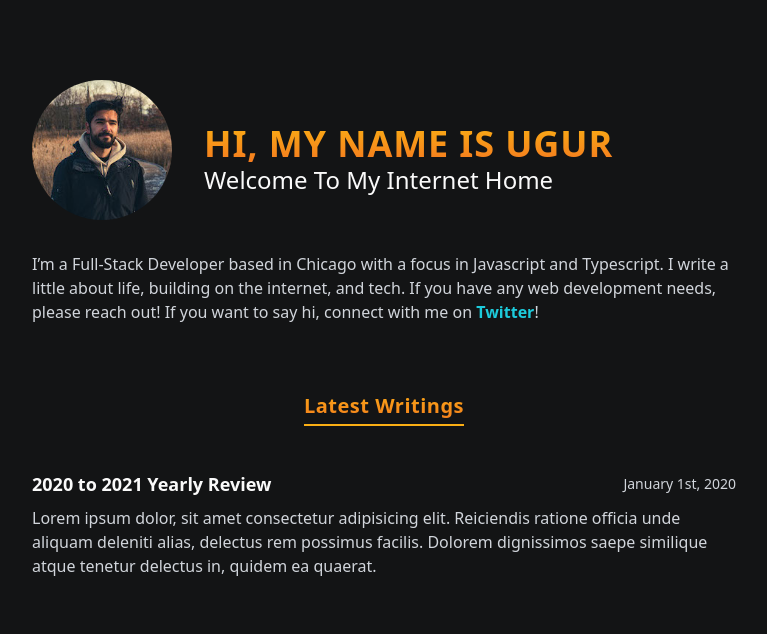
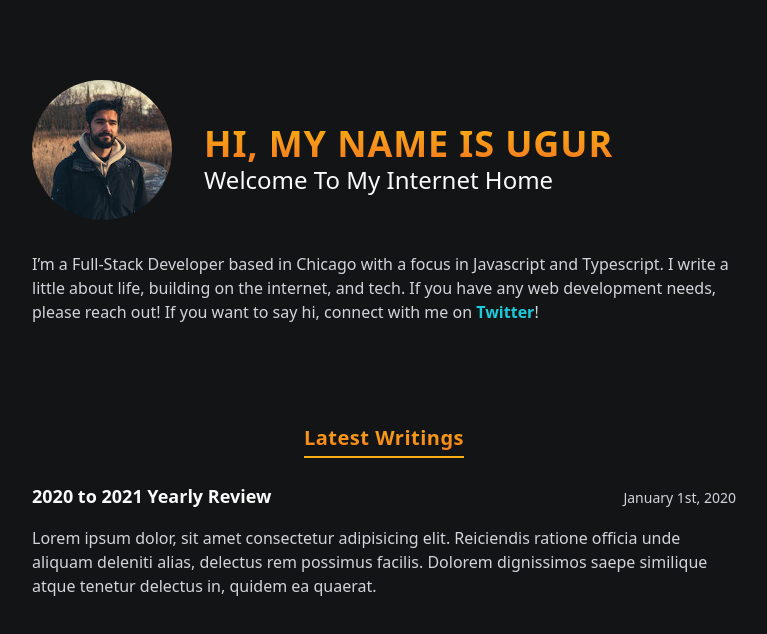
Before and after one commit to Uarmagan/ugurarmagan.com, a Next.js app: page / in a window 1280 px wide. Shown: the top 634 px of the page, without its empty margins (256-1023 px from the left). Built offline with nearby package versions, Linux system fonts and the light colour scheme; what @tailwindcss/typography would draw is missing.

Commit message:
tidying up mobile layout

```diff
--- a/components/container.js
+++ b/components/container.js
@@ -2,7 +2,7 @@ import React from 'react';
 
 export default function Container({ children }) {
   return (
-    <div className="max-w-7xl mx-auto px-4 sm:px-6 lg:px-8">
+    <div className="max-w-7xl mx-auto px-4 sm:px-6 lg:px-8 mb-10">
       <div className="max-w-3xl mx-auto">{children}</div>
     </div>
   );
--- a/pages/index.js
+++ b/pages/index.js
@@ -5,7 +5,7 @@ import Container from '../components/container';
 export default function Home() {
   return (
     <Container>
-      <section className="flex flex-col items-center mb-16">
+      <section className="flex flex-col items-center mb-24">
         <div className="flex flex-col items-center w-11/12 max-w-3xl mx-auto mt-20 sm:flex-row space-y-5 sm:space-x-8">
           <Image
             src="/images/avatar.jpg"
@@ -36,23 +36,25 @@ export default function Home() {
         </p>
       </section>
 
-      <section className="flex flex-col items-center w-full space-y-5">
+      <section className="flex flex-col items-center w-full my-10">
         <h2 className="mb-6 text-xl font-semibold tracking-wide border-b-2 leading-9 border-orange text-orange text-gradient">
           Latest Writings
         </h2>
-        <div className="flex flex-col w-11/12">
-          <div className="flex items-center justify-between mb-2">
-            <h3 className="text-lg font-semibold max-w-max">
-              2020 to 2021 Yearly Review
-            </h3>
-            <p className="text-sm text-gray-300">January 1st, 2020</p>
+        <div className="flex flex-col w-11/12 space-y-5">
+          <div className="blog-item space-y-4">
+            <div className="flex flex-col items-center justify-between mb-2 sm:flex-row space-y-1">
+              <h3 className="text-md font-semibold sm:text-lg max-w-max">
+                2020 to 2021 Yearly Review
+              </h3>
+              <p className="text-sm text-gray-300">January 1st, 2020</p>
+            </div>
+            <p className="text-gray-300">
+              Lorem ipsum dolor, sit amet consectetur adipisicing elit.
+              Reiciendis ratione officia unde aliquam deleniti alias, delectus
+              rem possimus facilis. Dolorem dignissimos saepe similique atque
+              tenetur delectus in, quidem ea quaerat.
+            </p>
           </div>
-          <p className="text-gray-300">
-            Lorem ipsum dolor, sit amet consectetur adipisicing elit. Reiciendis
-            ratione officia unde aliquam deleniti alias, delectus rem possimus
-            facilis. Dolorem dignissimos saepe similique atque tenetur delectus
-            in, quidem ea quaerat.
-          </p>
         </div>
       </section>
     </Container>
```
